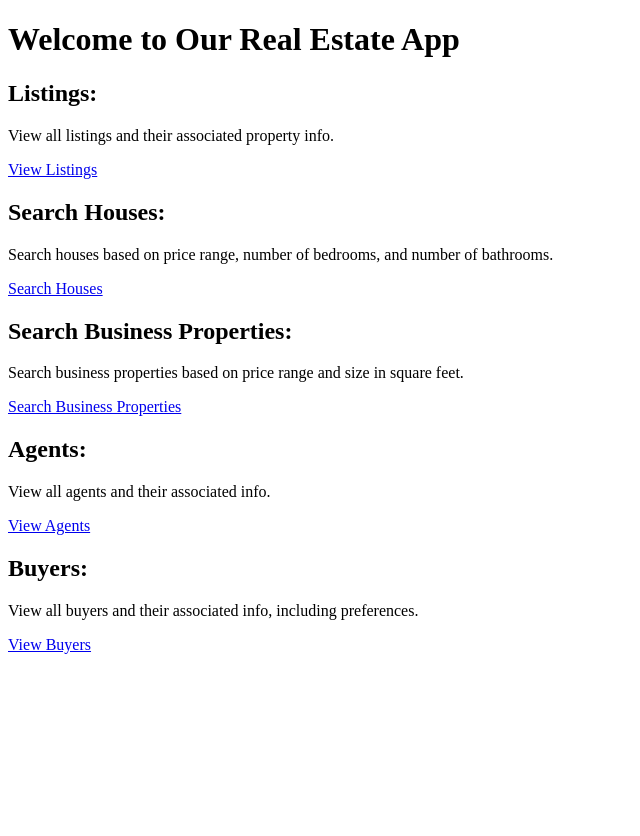
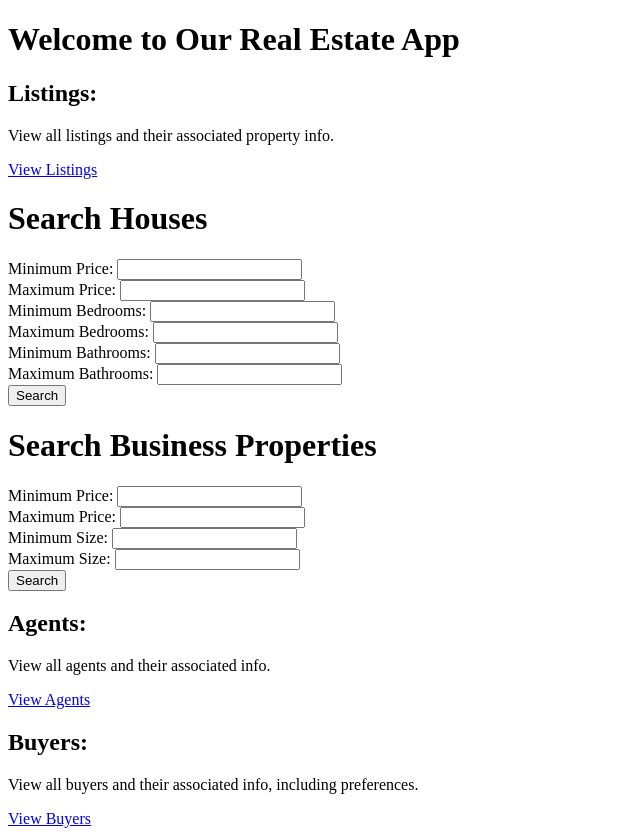
Before and after one commit to masonhgn/extracredit, a Flask app: page / in a window 1280 px wide. Shown: the whole page, without its empty margins (0-640 px from the left). Before the commit the page ends 654 px from the top, so only its background shows below. Run offline with Flask 3, Linux system fonts and the light colour scheme.

Commit message:
finished bare bones

```diff
--- a/app.py
+++ b/app.py
@@ -1,4 +1,4 @@
-from flask import Flask, render_template
+from flask import Flask, render_template, request
 import mysql.connector
 
 app = Flask(__name__)
@@ -6,8 +6,8 @@ app = Flask(__name__)
 # Define database connection parameters
 db_config = {
     "host": "104.236.8.179",
-    "user": "root1",
-    "password": "Root#123456",
+    "user": "madeline",
+    "password": "Madeline#123456",
     "database": "fsu",
 }
 
@@ -51,17 +51,59 @@ def search_houses():
     # Retrieve query parameters from the URL
     min_price = request.args.get('min_price')
     max_price = request.args.get('max_price')
+
     min_bedrooms = request.args.get('min_bedrooms')
+    max_bedrooms = request.args.get('max_bedrooms')
+
     min_bathrooms = request.args.get('min_bathrooms')
+    max_bathrooms = request.args.get('max_bathrooms')
 
     # Create a database connection
     conn = get_database_connection()
     cursor = conn.cursor(dictionary=True)
 
-    # Construct the SQL query based on the provided parameters
-    query = "SELECT * FROM House WHERE price BETWEEN %s AND %s AND bedrooms >= %s AND bathrooms >= %s"
-    cursor.execute(query, (min_price, max_price, min_bedrooms, min_bathrooms))
+
+    query = """
+            SELECT House.*, Property.price
+            FROM House
+            JOIN Property ON House.address = Property.address
+            WHERE 1=1
+        """
+
+    params = {}
+
+    # Add conditions for price range
+    if min_price is not None and len(min_price) > 0:
+        query += " AND Property.price >= %(min_price)s"
+        params['min_price'] = min_price
+
+    if max_price is not None and len(max_price) > 0:
+        query += " AND Property.price <= %(max_price)s"
+        params['max_price'] = max_price
+
+    # Add conditions for bedrooms and bathrooms if provided in the query parameters
+    if min_bathrooms is not None and len(min_bathrooms) > 0:
+        query += " AND House.bathrooms >= %(min_bathrooms)s"
+        params['min_bathrooms'] = min_bathrooms
+
+    if max_bathrooms is not None and len(max_bathrooms) > 0:
+        query += " AND House.bathrooms <= %(max_bathrooms)s"
+        params['max_bathrooms'] = max_bathrooms
+
+
+    if min_bedrooms is not None and len(min_bedrooms) > 0:
+        query += " AND House.bedrooms >= %(min_bedrooms)s"
+        params['min_bedrooms'] = min_bedrooms
+
+    if max_bedrooms is not None and len(max_bedrooms) > 0:
+        query += " AND House.bedrooms <= %(max_bedrooms)s"
+        params['max_bedrooms'] = max_bedrooms
+
+    print(query)
+
+    cursor.execute(query, params)
     houses = cursor.fetchall()
+
 
     # Close the database connection
     conn.close()
@@ -72,8 +114,10 @@ def search_houses():
 @app.route('/search_business_properties')
 def search_business_properties():
     # Retrieve query parameters from the URL
+    # Retrieve query parameters from the URL
     min_price = request.args.get('min_price')
     max_price = request.args.get('max_price')
+
     min_size = request.args.get('min_size')
     max_size = request.args.get('max_size')
 
@@ -81,10 +125,38 @@ def search_business_properties():
     conn = get_database_connection()
     cursor = conn.cursor(dictionary=True)
 
-    # Construct the SQL query based on the provided parameters
-    query = "SELECT * FROM BusinessProperty WHERE price BETWEEN %s AND %s AND size BETWEEN %s AND %s"
-    cursor.execute(query, (min_price, max_price, min_size, max_size))
+
+    query = """
+            SELECT BusinessProperty.*, Property.price
+            FROM BusinessProperty
+            JOIN Property ON BusinessProperty.address = Property.address
+            WHERE 1=1
+        """
+
+    params = {}
+
+    # Add conditions for price range
+    if min_price is not None and len(min_price) > 0:
+        query += " AND Property.price >= %(min_price)s"
+        params['min_price'] = min_price
+
+    if max_price is not None and len(max_price) > 0:
+        query += " AND Property.price <= %(max_price)s"
+        params['max_price'] = max_price
+
+    # Add conditions for bedrooms and bathrooms if provided in the query parameters
+    if min_size is not None and len(min_size) > 0:
+        query += " AND BusinessProperty.size >= %(min_size)s"
+        params['min_size'] = min_size
+
+    if max_size is not None and len(max_size) > 0:
+        query += " AND BusinessProperty.size <= %(max_size)s"
+        params['max_size'] = max_size
+
+
+    cursor.execute(query, params)
     business_properties = cursor.fetchall()
+
 
     # Close the database connection
     conn.close()
--- a/templates/homepage.html
+++ b/templates/homepage.html
@@ -11,15 +11,53 @@
     <p>View all listings and their associated property info.</p>
     <a href="{{ url_for('display_listings') }}">View Listings</a>
 
-    <!-- Link to search houses -->
-    <h2>Search Houses:</h2>
-    <p>Search houses based on price range, number of bedrooms, and number of bathrooms.</p>
-    <a href="{{ url_for('search_houses') }}">Search Houses</a>
+    <h1>Search Houses</h1>
+    <form action="/search_houses" method="GET">
+        <label for="min_price">Minimum Price:</label>
+        <input type="text" id="min_price" name="min_price">
+        <br>
+        <label for="max_price">Maximum Price:</label>
+        <input type="text" id="max_price" name="max_price">
+        <br>
 
-    <!-- Link to search business properties -->
-    <h2>Search Business Properties:</h2>
-    <p>Search business properties based on price range and size in square feet.</p>
-    <a href="{{ url_for('search_business_properties') }}">Search Business Properties</a>
+        <label for="min_bedrooms">Minimum Bedrooms:</label>
+        <input type="text" id="min_bedrooms" name="min_bedrooms">
+        <br>
+        <label for="max_bedrooms">Maximum Bedrooms:</label>
+        <input type="text" id="max_bedrooms" name="max_bedrooms">
+        <br>
+
+        <label for="min_bathrooms">Minimum Bathrooms:</label>
+        <input type="text" id="min_bathrooms" name="min_bathrooms">
+        <br>
+
+        <label for="max_bathrooms">Maximum Bathrooms:</label>
+        <input type="text" id="max_bathrooms" name="max_bathrooms">
+        <br>
+
+        <input type="submit" value="Search">
+    </form>
+
+    <h1>Search Business Properties</h1>
+    <form action="/search_business_properties" method="GET">
+        <label for="min_price">Minimum Price:</label>
+        <input type="text" id="min_price" name="min_price">
+        <br>
+        <label for="max_price">Maximum Price:</label>
+        <input type="text" id="max_price" name="max_price">
+        <br>
+
+        <label for="min_size">Minimum Size:</label>
+        <input type="text" id="min_size" name="min_size">
+        <br>
+        <label for="max_size">Maximum Size:</label>
+        <input type="text" id="max_size" name="max_size">
+        <br>
+
+        <input type="submit" value="Search">
+    </form>
+
+
 
     <!-- Link to view all agents -->
     <h2>Agents:</h2>
```
Also changed, not shown: templates/listings.html (added, +38 -0 lines), tests.py (added, +33 -0 lines).
